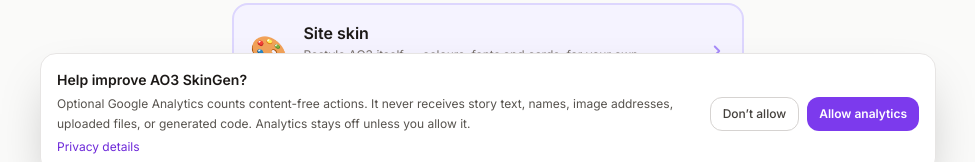
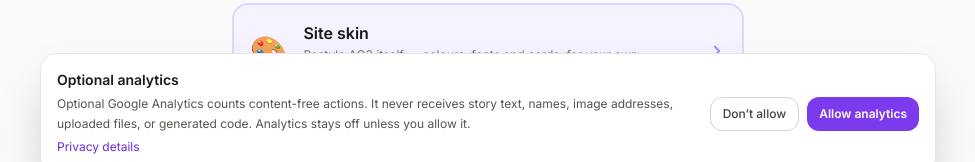
Before and after one commit to victorjaxen1/ao3-skin-generator-prod, a Next.js app: page / in a window 1280 px wide. Shown: the part 614-776 px from the top of the page, without its empty margins (152-1127 px from the left). Built offline with nearby package versions, Linux system fonts and the light colour scheme.

Commit message:
fix: keep analytics prompt labels unambiguous

```diff
--- a/src/components/AnalyticsConsent.tsx
+++ b/src/components/AnalyticsConsent.tsx
@@ -61,7 +61,7 @@ export function AnalyticsConsent() {
 
   const choicePanel = (
     <div className="w-full max-w-lg rounded-2xl border border-stone-200 bg-white p-5 shadow-2xl">
-      <h2 id="analytics-consent-title" className="text-base font-semibold text-stone-900">Help improve AO3 SkinGen?</h2>
+      <h2 id="analytics-consent-title" className="text-base font-semibold text-stone-900">Optional analytics</h2>
       <p className="mt-2 text-sm leading-relaxed text-stone-600">
         If you accept, Google Analytics counts content-free actions such as choosing a tool or completing an export. We never send story text, names, image addresses, uploaded files, or generated code.
       </p>
@@ -99,7 +99,7 @@ export function AnalyticsConsent() {
         <aside ref={firstChoiceRef} className="fixed inset-x-3 bottom-3 z-[40] flex justify-center" aria-labelledby="analytics-consent-title">
           <div className="w-full max-w-4xl rounded-2xl border border-stone-200 bg-white p-4 shadow-2xl sm:flex sm:items-center sm:gap-5">
             <div className="min-w-0 flex-1">
-              <h2 id="analytics-consent-title" className="text-sm font-semibold text-stone-900">Help improve AO3 SkinGen?</h2>
+              <h2 id="analytics-consent-title" className="text-sm font-semibold text-stone-900">Optional analytics</h2>
               <p className="mt-1 text-xs leading-relaxed text-stone-600">
                 Optional Google Analytics counts content-free actions. It never receives story text, names, image addresses, uploaded files, or generated code. Analytics stays off unless you allow it.
               </p>
```
Also changed, not shown: 1 other file (tests, documents, lock files or other folders).
